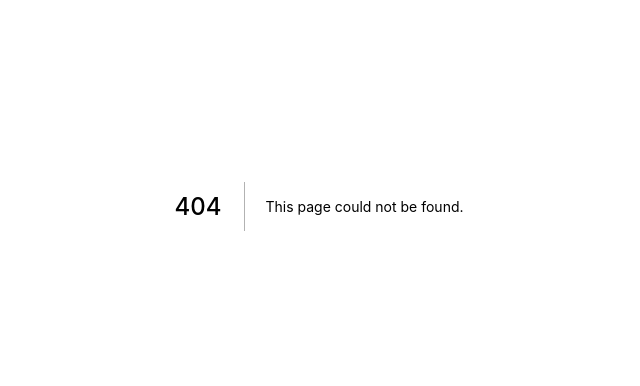
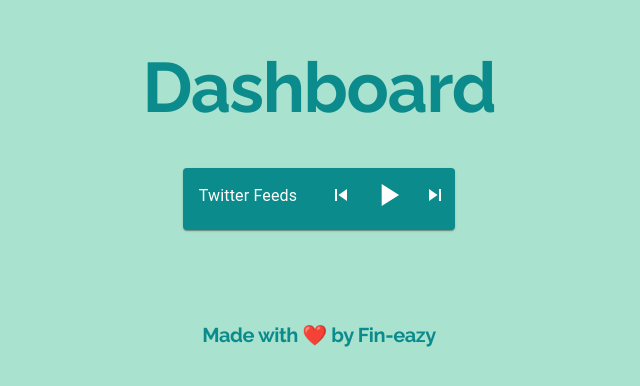
Before and after one commit to salmanpary/Blind-Guru-Web, a Next.js app in the folder blind-guru/: page /dashboard in a window 1280 px wide. Before the commit this address had no page. Shown: the part 194-580 px from the top of the page, without its empty margins (321-961 px from the left). Built offline with nearby package versions, Linux system fonts and the light colour scheme.

Commit message:
Dashboard UI Updated

```diff
--- a/blind-guru/package.json
+++ b/blind-guru/package.json
@@ -8,6 +8,10 @@
     "export": "next export"
   },
   "dependencies": {
+    "@emotion/react": "^11.9.0",
+    "@emotion/styled": "^11.8.1",
+    "@mui/icons-material": "^5.6.2",
+    "@mui/material": "^5.7.0",
     "next": "^12.1.5",
     "react": "^17.0.2",
     "react-dom": "^17.0.2"
--- /dev/null
+++ b/blind-guru/pages/dashboard.js
@@ -0,0 +1,53 @@
+import Footer from "@components/Footer"
+import Head from "next/head"
+import * as React from 'react';
+import { useTheme } from '@mui/material/styles';
+import Box from '@mui/material/Box';
+import Card from '@mui/material/Card';
+import CardContent from '@mui/material/CardContent';
+import CardMedia from '@mui/material/CardMedia';
+import IconButton from '@mui/material/IconButton';
+import Typography from '@mui/material/Typography';
+import SkipPreviousIcon from '@mui/icons-material/SkipPrevious';
+import PlayArrowIcon from '@mui/icons-material/PlayArrow';
+import SkipNextIcon from '@mui/icons-material/SkipNext';
+
+
+function dashboard()
+{
+     const theme = useTheme();
+    return(
+        <div className="container">
+        <Head>
+        <title>Blind Guru | Dashboard</title>
+        <meta name="description" content="Generated by create next app" />
+        <link rel="icon" href="/favicon.ico" />
+         </Head>
+      <main>
+          < div className="landing">
+            <div className="heading">Dashboard</div>
+            <Card sx={{ display: 'flex' ,marginTop:'40px',background:'#0B8B8B'}}>
+        <CardContent sx={{ flex: '1 0 auto' }}>
+          <Typography component="div" className='player'>
+            Twitter Feeds
+          </Typography>
+        </CardContent>
+        <Box sx={{ display: 'flex', alignItems: 'center', pl: 1, pb: 1 }}>
+          <IconButton aria-label="previous" sx={{color:'#fff'}}>
+            {theme.direction === 'rtl' ? <SkipNextIcon /> : <SkipPreviousIcon />}
+          </IconButton>
+          <IconButton aria-label="play/pause">
+            <PlayArrowIcon sx={{ height: 38, width: 38  ,color:'#fff'}} />
+          </IconButton>
+          <IconButton aria-label="next"  sx={{color:'#fff'}}>
+            {theme.direction === 'rtl' ? <SkipPreviousIcon /> : <SkipNextIcon />}
+          </IconButton>
+        </Box>
+    </Card>
+            </div>
+      </main>
+      <Footer/>
+    </div>
+    )
+}
+export default dashboard
--- a/blind-guru/pages/LandingPage.js
+++ b/blind-guru/pages/home.js
@@ -1,14 +1,30 @@
-function LandingPage()
+import Footer from "@components/Footer"
+import Head from "next/head"
+
+function home()
 {
     function Login(){
 
     }
     return(
-        < div className="landing">
+        <div className="container">
+        <Head>
+        <title>Blind Guru</title>
+        <meta name="description" content="Generated by create next app" />
+        <link rel="icon" href="/favicon.ico" />
+        <link rel="stylesheet" href="https://cdnjs.cloudflare.com/ajax/libs/font-awesome/4.7.0/css/font-awesome.min.css"></link>
+      </Head>
+      <main>
+          < div className="landing">
             <div className="heading">Blind-Guru</div>
             <button className="login-btn" onClick={Login}><i className="fa fa-twitter"></i>  Login With Twitter</button>
             <div className="description">It has survived not only five centuries, but also the leap into electronic typesetting, remaining essentially unchanged. It was popularised in the 1960s with the release of Letraset sheets containing Lorem Ipsum passages, and more recently with desktop publishing software like Aldus PageMaker including versions of Lorem Ipsum.</div>
         </div>
+      </main>
+      <Footer/>
+    </div>
+
+
     )
 }
-export default LandingPage
+export default home
--- a/blind-guru/pages/index.js
+++ b/blind-guru/pages/index.js
@@ -1,7 +1,7 @@
 import Head from 'next/head'
 import Header from '@components/Header'
 import Footer from '@components/Footer'
-import LandingPage from './LandingPage'
+import LandingPage from './home'
 export default function Home() {
   return (
 
@@ -13,7 +13,6 @@ export default function Home() {
         <link rel="stylesheet" href="https://cdnjs.cloudflare.com/ajax/libs/font-awesome/4.7.0/css/font-awesome.min.css"></link>
       </Head>
       <main>
-        <LandingPage/>
       </main>
       <Footer/>
     </div>
--- a/blind-guru/styles/globals.css
+++ b/blind-guru/styles/globals.css
@@ -35,6 +35,8 @@
   display: flex;
   justify-content: center;
   align-items: center;
+
+  background-color: rgb(169, 226, 207);
   flex-direction: column;
 }
 
@@ -90,6 +92,14 @@
 
 }
 
+.player{
+  font-family: var(--tertiary-font);
+  font-size: 20px;
+  font-weight:400 ;
+  color: #FFFFFF;
+}
+
+
 .footer {
   margin-top: 5%;
   display: flex;
```
Also changed, not shown: blind-guru/public/logo.jpg (added), 1 other file (tests, documents, lock files or other folders).
